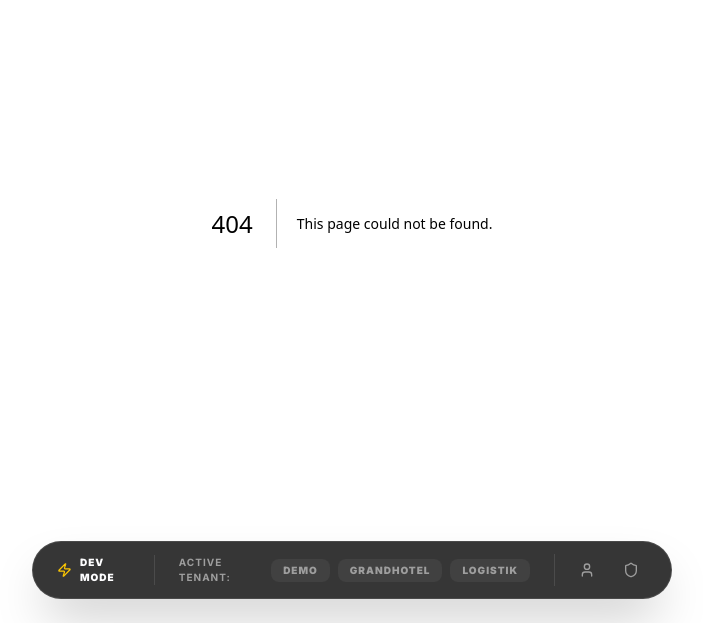
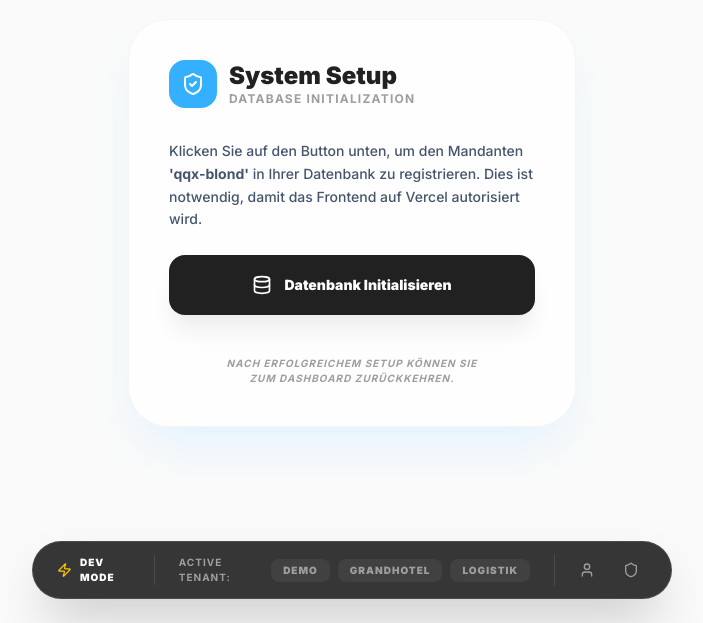
Before and after one commit to QQX-SOFT/QQX, a Next.js app in the folder frontend/: page /setup in a window 1280 px wide. Before the commit this address had no page. Shown: the part 177-800 px from the top of the page, without its empty margins (288-991 px from the left). Built offline with nearby package versions, Linux system fonts and the light colour scheme; no server answers.

Commit message:
Add system setup page for manual tenant initialization

```diff
--- /dev/null
+++ b/frontend/src/app/setup/page.tsx
@@ -0,0 +1,85 @@
+"use client";
+
+import { useState } from "react";
+import { ShieldCheck, Loader2, Database, CheckCircle, AlertTriangle } from "lucide-react";
+import api from "@/lib/api";
+
+export default function SetupPage() {
+    const [status, setStatus] = useState<"idle" | "loading" | "success" | "error">("idle");
+    const [message, setMessage] = useState("");
+
+    const runSetup = async () => {
+        setStatus("loading");
+        setMessage("Verbindung zum Backend wird aufgebaut...");
+
+        try {
+            // Create the missing tenant for the Vercel subdomain
+            const response = await api.post("/tenants", {
+                name: "QQX Production Tenant",
+                subdomain: "qqx-blond"
+            });
+
+            setStatus("success");
+            setMessage(`Erfolg! Mandant "${response.data.name}" wurde in der Datenbank erstellt.`);
+        } catch (error: any) {
+            console.error("Setup error:", error);
+
+            if (error.response?.status === 400 && error.response?.data?.error === "Subdomain already taken") {
+                setStatus("success");
+                setMessage("Information: Der Mandant 'qqx-blond' existiert bereits in der Datenbank.");
+            } else {
+                setStatus("error");
+                setMessage(error.response?.data?.error || error.message || "Unbekannter Fehler beim Setup.");
+            }
+        }
+    };
+
+    return (
+        <div className="min-h-screen bg-slate-50 flex items-center justify-center p-6">
+            <div className="max-w-md w-full bg-white rounded-[2.5rem] p-10 shadow-2xl shadow-blue-100 border border-slate-100">
+                <div className="flex items-center gap-3 mb-8">
+                    <div className="p-3 bg-blue-600 rounded-2xl text-white">
+                        <ShieldCheck size={24} />
+                    </div>
+                    <div>
+                        <h1 className="text-2xl font-black text-slate-900 leading-tight">System Setup</h1>
+                        <p className="text-xs font-bold text-slate-400 uppercase tracking-widest">Database Initialization</p>
+                    </div>
+                </div>
+
+                <div className="space-y-6">
+                    <p className="text-slate-600 text-sm font-medium leading-relaxed">
+                        Klicken Sie auf den Button unten, um den Mandanten <strong>'qqx-blond'</strong> in Ihrer Datenbank zu registrieren. Dies ist notwendig, damit das Frontend auf Vercel autorisiert wird.
+                    </p>
+
+                    {status !== "idle" && (
+                        <div className={`p-4 rounded-2xl border flex items-start gap-3 ${status === "loading" ? "bg-blue-50 border-blue-100 text-blue-700" :
+                                status === "success" ? "bg-green-50 border-green-100 text-green-700" :
+                                    "bg-red-50 border-red-100 text-red-700"
+                            }`}>
+                            {status === "loading" ? <Loader2 className="animate-spin shrink-0" size={18} /> :
+                                status === "success" ? <CheckCircle className="shrink-0" size={18} /> :
+                                    <AlertTriangle className="shrink-0" size={18} />}
+                            <p className="text-xs font-bold leading-normal uppercase tracking-wider">{message}</p>
+                        </div>
+                    )}
+
+                    <button
+                        onClick={runSetup}
+                        disabled={status === "loading"}
+                        className="w-full py-5 bg-slate-900 hover:bg-black text-white rounded-2xl font-black text-sm transition-all flex items-center justify-center gap-3 shadow-xl shadow-slate-200 disabled:opacity-50"
+                    >
+                        {status === "loading" ? <Loader2 className="animate-spin" size={20} /> : <Database size={20} />}
+                        Datenbank Initialisieren
+                    </button>
+
+                    <div className="pt-4 border-t border-slate-50 flex justify-center italic">
+                        <p className="text-[10px] text-slate-400 font-bold uppercase tracking-widest text-center">
+                            Nach erfolgreichem Setup können Sie <br /> zum Dashboard zurückkehren.
+                        </p>
+                    </div>
+                </div>
+            </div>
+        </div>
+    );
+}
```
